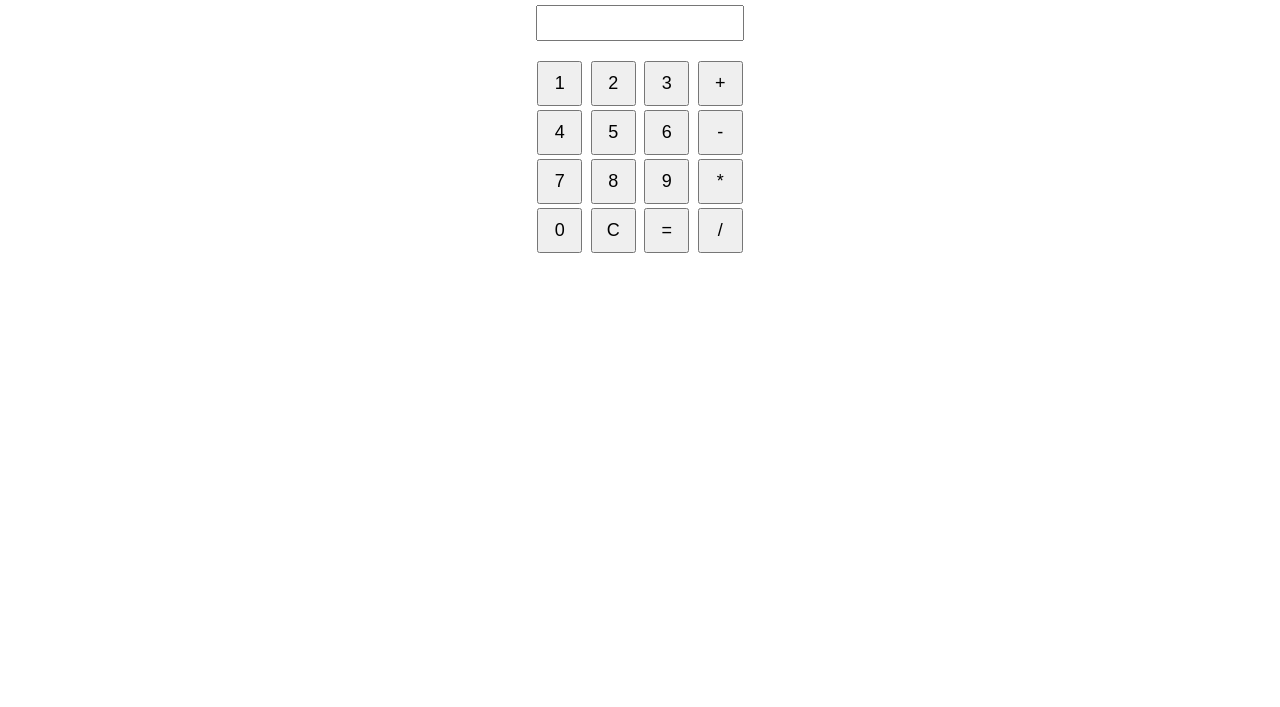
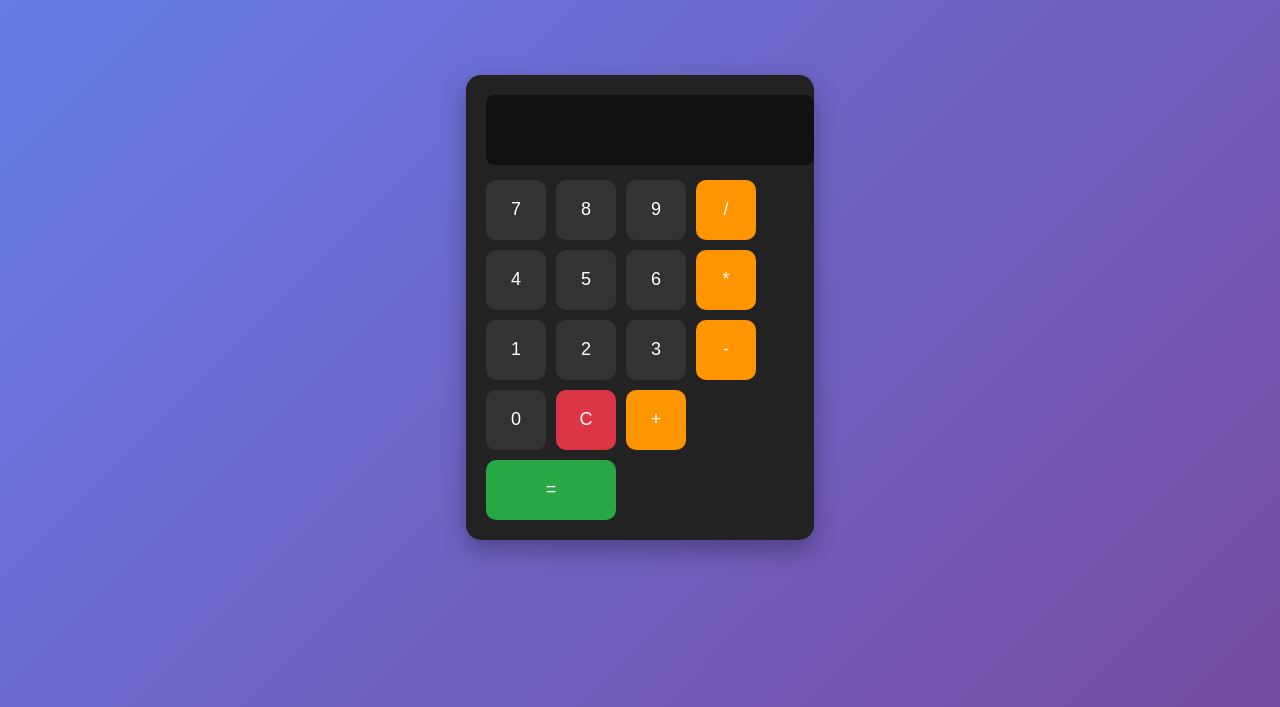
Before and after one commit to prathikshak66/my-first-proj, a plain HTML site: page index.html in a window 1280 px wide. Shown: the part 93-800 px from the top of the page. Drawn offline with Linux system fonts and the light colour scheme.

Commit message:
Improving UI
Co-authored-by: Copilot <copilot@github.com>

```diff
--- a/index.html
+++ b/index.html
@@ -1,52 +1,112 @@
 <!DOCTYPE html>
 <html>
 <head>
-    <title>Simple Calculator</title>
+    <title>Calculator</title>
     <style>
         body {
-            font-family: Arial;
-            text-align: center;
-            margin-top: 50px;
+            margin: 0;
+            height: 100vh;
+            display: flex;
+            justify-content: center;
+            align-items: center;
+            background: linear-gradient(135deg, #667eea, #764ba2);
+            font-family: Arial, sans-serif;
         }
-        input {
-            width: 200px;
-            height: 30px;
+
+        .calculator {
+            background: #222;
+            padding: 20px;
+            border-radius: 15px;
+            box-shadow: 0 10px 25px rgba(0,0,0,0.3);
+        }
+
+        #display {
+            width: 100%;
+            height: 50px;
+            font-size: 22px;
+            margin-bottom: 15px;
+            border: none;
+            border-radius: 8px;
+            padding: 10px;
+            text-align: right;
+            background: #111;
+            color: #fff;
+        }
+
+        .buttons {
+            display: grid;
+            grid-template-columns: repeat(4, 60px);
+            gap: 10px;
+        }
+
+        button {
+            height: 60px;
             font-size: 18px;
-            text-align: right;
+            border: none;
+            border-radius: 10px;
+            cursor: pointer;
+            background: #333;
+            color: white;
+            transition: 0.2s;
         }
-        button {
-            width: 45px;
-            height: 45px;
-            font-size: 18px;
-            margin: 2px;
+
+        button:hover {
+            background: #555;
+        }
+
+        .operator {
+            background: #ff9500;
+        }
+
+        .operator:hover {
+            background: #e08900;
+        }
+
+        .equal {
+            background: #28a745;
+            grid-column: span 2;
+        }
+
+        .equal:hover {
+            background: #218838;
+        }
+
+        .clear {
+            background: #dc3545;
+        }
+
+        .clear:hover {
+            background: #c82333;
         }
     </style>
 </head>
 <body>
 
-<h2>Simple Calculator</h2>
+<div class="calculator">
+    <input type="text" id="display" readonly>
 
-<input type="text" id="display" readonly><br><br>
+    <div class="buttons">
+        <button onclick="press('7')">7</button>
+        <button onclick="press('8')">8</button>
+        <button onclick="press('9')">9</button>
+        <button class="operator" onclick="press('/')">/</button>
 
-<button onclick="press('1')">1</button>
-<button onclick="press('2')">2</button>
-<button onclick="press('3')">3</button>
-<button onclick="press('+')">+</button><br>
+        <button onclick="press('4')">4</button>
+        <button onclick="press('5')">5</button>
+        <button onclick="press('6')">6</button>
+        <button class="operator" onclick="press('*')">*</button>
 
-<button onclick="press('4')">4</button>
-<button onclick="press('5')">5</button>
-<button onclick="press('6')">6</button>
-<button onclick="press('-')">-</button><br>
+        <button onclick="press('1')">1</button>
+        <button onclick="press('2')">2</button>
+        <button onclick="press('3')">3</button>
+        <button class="operator" onclick="press('-')">-</button>
 
-<button onclick="press('7')">7</button>
-<button onclick="press('8')">8</button>
-<button onclick="press('9')">9</button>
-<button onclick="press('*')">*</button><br>
-
-<button onclick="press('0')">0</button>
-<button onclick="clearDisplay()">C</button>
-<button onclick="calculate()">=</button>
-<button onclick="press('/')">/</button>
+        <button onclick="press('0')">0</button>
+        <button class="clear" onclick="clearDisplay()">C</button>
+        <button class="operator" onclick="press('+')">+</button>
+        <button class="equal" onclick="calculate()">=</button>
+    </div>
+</div>
 
 <script>
 function press(val) {
@@ -58,8 +118,12 @@ function clearDisplay() {
 }
 
 function calculate() {
-    let result = document.getElementById("display").value;
-    document.getElementById("display").value = eval(result);
+    try {
+        let result = document.getElementById("display").value;
+        document.getElementById("display").value = eval(result);
+    } catch {
+        document.getElementById("display").value = "Error";
+    }
 }
 </script>
 
```
